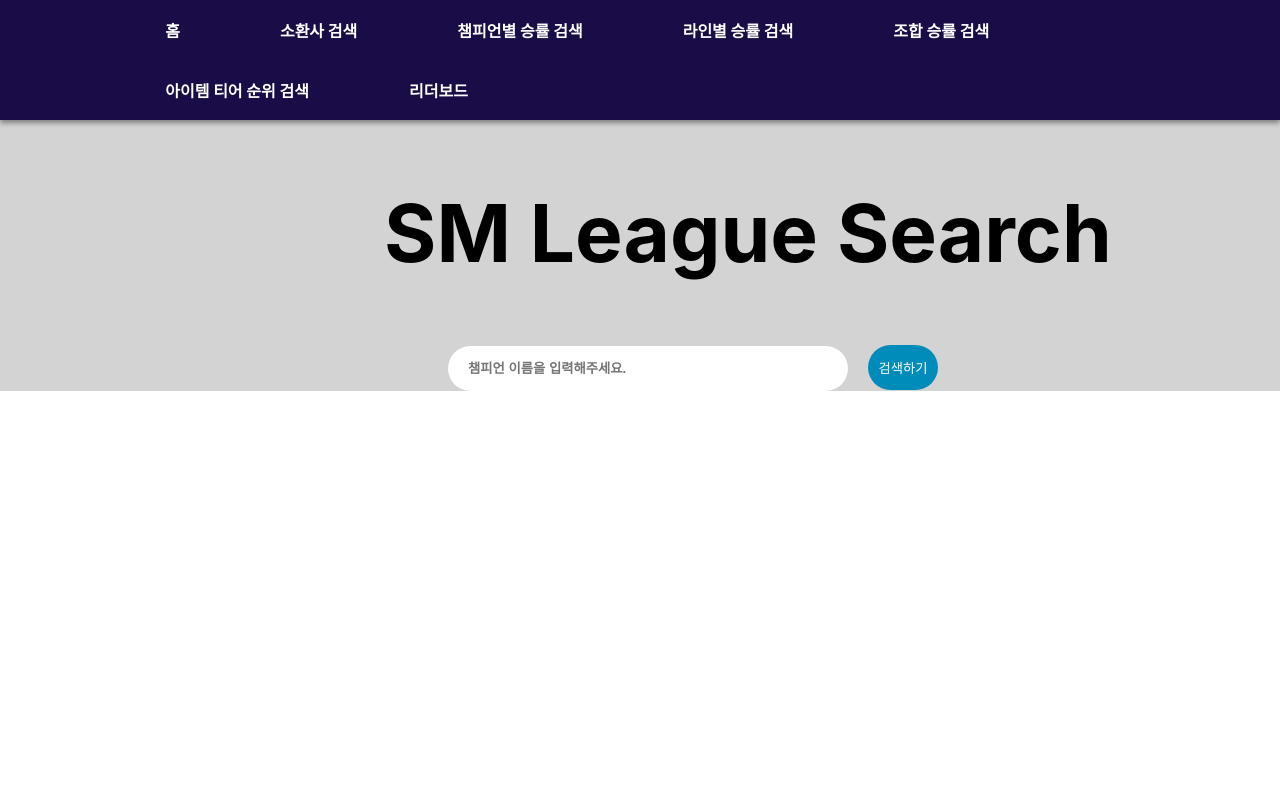
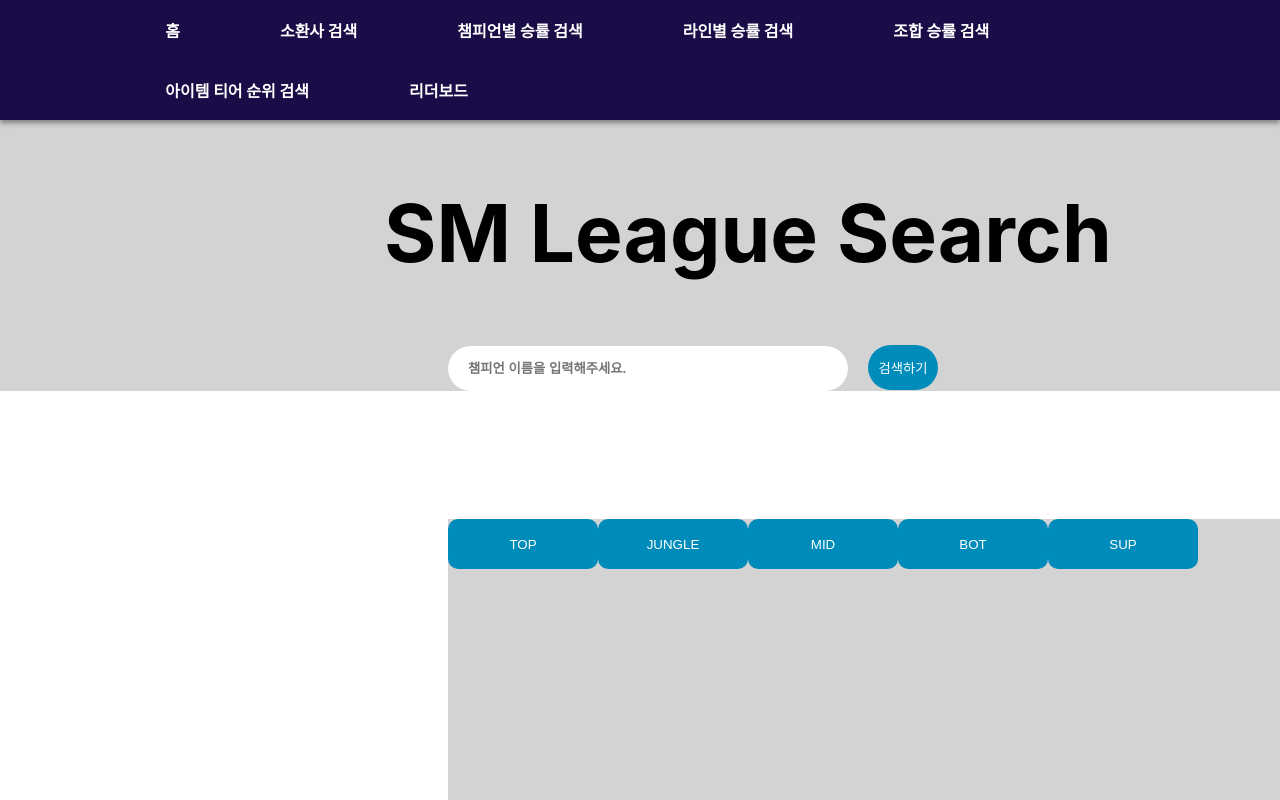
Before and after one commit to eunchae01/smu_front, a React (Create React App) app: page /item in a window 1280 px wide. Both pictures are taken after a click on the button "검색하기". Shown: the top 800 px of the page. Built offline with nearby package versions, Linux system fonts and the light colour scheme.

Commit message:
item box

```diff
--- a/package.json
+++ b/package.json
@@ -10,6 +10,7 @@
     "apexcharts": "^3.27.2",
     "axios": "^0.21.1",
     "chart.js": "^3.4.1",
+    "global": "^4.4.0",
     "react": "^17.0.2",
     "react-chartjs-2": "^3.0.3",
     "react-dom": "^17.0.2",
@@ -29,7 +30,6 @@
     "predeploy": "npm run build",
     "deploy": "gh-pages -d build"
   },
-
   "eslintConfig": {
     "extends": [
       "react-app",
--- /dev/null
+++ b/src/components/itemcomponents/Itembox.js
@@ -0,0 +1,18 @@
+import React from 'react';
+import '../itemcomponents/itembox.css'
+
+function Itembox(){
+    return(
+    <div>
+        <div className='itemBtnbox'>
+        <button className='itemBtn'>TOP</button>
+        <button className='itemBtn'>JUNGLE</button>
+        <button className='itemBtn'>MID</button>
+        <button className='itemBtn'>BOT</button>
+        <button className='itemBtn'>SUP</button>
+        </div>
+    </div>
+    );
+}
+
+export default Itembox;
--- /dev/null
+++ b/src/components/itemcomponents/itembox.css
@@ -0,0 +1,27 @@
+.itemBtnbox {
+    position: absolute;
+    width: 750px;
+    height: 500px;
+    margin-top : 10%;
+    padding-right: 100px;
+    float: left;
+    background-color: lightgray;
+}
+
+
+
+.itemBtn {
+    width: 150px;
+    height: 50px;
+    border-radius: 10px;
+    color: white;
+    background-color: #008cba;
+    float: left;
+    border: none;
+    cursor: pointer;
+  }
+
+  .itemTop {
+      margin-top: 10%;
+
+  }
--- a/src/pages/Item.js
+++ b/src/pages/Item.js
@@ -1,17 +1,24 @@
-import React from 'react';
+import {React,useState} from 'react';
 import './item.css';
+import Itembox from '../components/itemcomponents/Itembox';
 
-function item(){
+function Item(){
 
+    const [itemSearching,setItemSearching] = useState(false)
+    const onClick = () => {
+        setItemSearching(true)
+    }
 
     return(
 
 
         <div>
             <div className='searchBox'>
-            <input className='inputBox' placeholder='챔피언 이름을 입력해주세요.'/>
-            <button type='submit' className='searchBtn'>검색하기</button>
-        </div>
+                <input className='inputBox' placeholder='챔피언 이름을 입력해주세요.'/>
+                <button onClick={onClick} type='submit' className='searchBtn'>검색하기</button>
+                {itemSearching && <Itembox/>}
+            </div>
+
 
 
 
@@ -19,4 +26,4 @@ function item(){
     );
 }
 
-export default item;
+export default Item;
--- a/src/pages/item.css
+++ b/src/pages/item.css
@@ -32,3 +32,13 @@
   text-decoration: none;
   cursor: pointer;
 }
+
+.itemBtn {
+  width: 150px;
+  height: 50px;
+  border-radius: 10px;
+  color: white;
+  background-color: lightgray;
+  border: none;
+  cursor: pointer;
+}
```
Also changed, not shown: src/components/itemcomponents/ItemLineSelect.js (added, +19 -0 lines), 1 other file (tests, documents, lock files or other folders).
